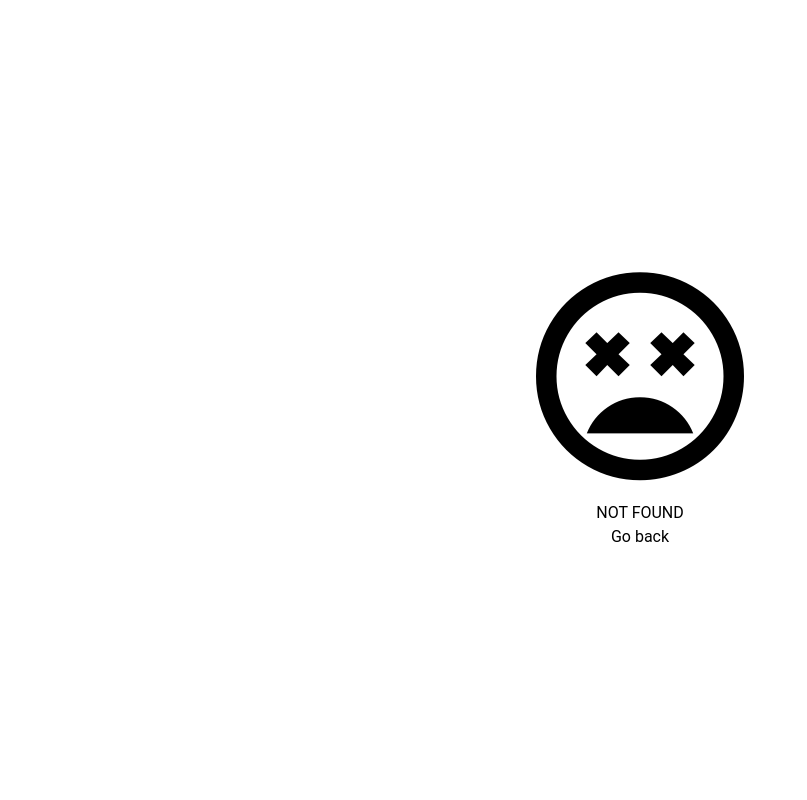
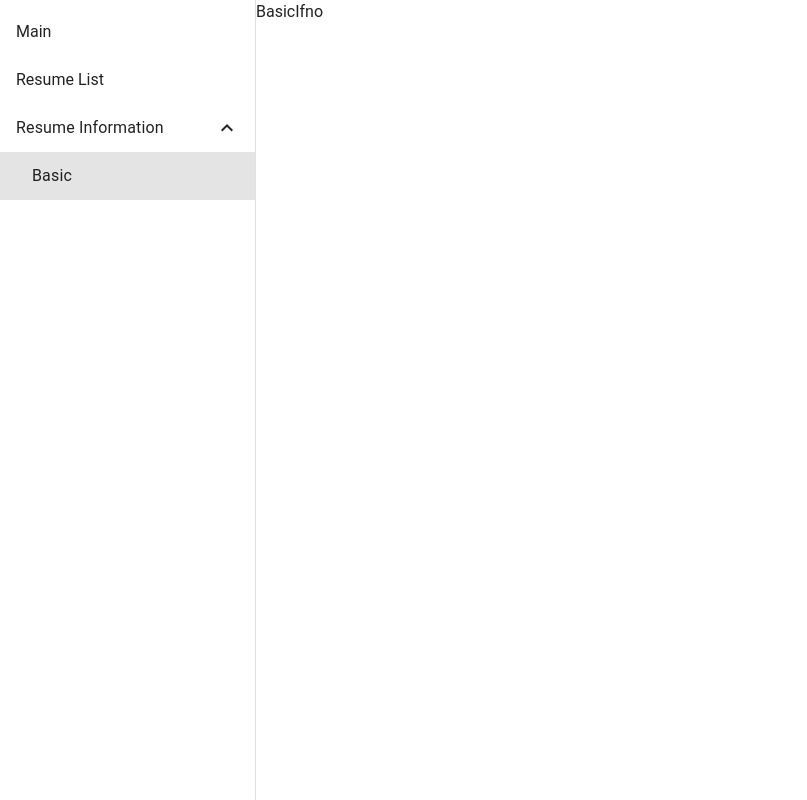
Before and after one commit to PiotrSiryk/Resume-generator-vue-express, a Vue app: page /basic in a window 1280 px wide. Before the commit this address had no page. Shown: the whole page, without its empty margins (0-807 px from the left). Built offline with nearby package versions, Linux system fonts and the light colour scheme.

Commit message:
added navigation drawer + some basic views

```diff
--- a/src/App.vue
+++ b/src/App.vue
@@ -1,11 +1,15 @@
 <template>
-  <main class="main-app">
-    <RouterView />
-  </main>
+  <v-app>
+    <NavigationDrawerComponent></NavigationDrawerComponent>
+    <v-main class="main-app">
+      <RouterView />
+    </v-main>
+  </v-app>
 </template>
 
 <script setup lang="ts">
 import { RouterView } from "vue-router";
+import NavigationDrawerComponent from "./components/NavigationDrawerComponent.vue";
 </script>
 
 <style scoped>
--- /dev/null
+++ b/src/components/NavigationDrawerComponent.vue
@@ -0,0 +1,35 @@
+<template>
+  <v-navigation-drawer>
+    <v-list dense rounded>
+      <template v-for="item in menuItems" :key="item.title">
+        <v-list-item
+          v-if="!item.children.length"
+          link
+          :to="{ name: item.to }"
+          >{{ item.title }}</v-list-item
+        >
+        <v-list-group v-else>
+          <template v-slot:activator="{ props }">
+            <v-list-item v-bind="props" :title="item.title"></v-list-item>
+          </template>
+
+          <v-list-item
+            v-for="(child, i) in item.children"
+            :key="i"
+            :title="child.title"
+            :prepend-icon="child.icon"
+            :value="child.title"
+            :to="{ name: child.to }"
+          ></v-list-item>
+        </v-list-group>
+      </template>
+    </v-list>
+  </v-navigation-drawer>
+</template>
+
+<script setup lang="ts">
+import { RouterView } from "vue-router";
+import menuItems from "@/data/menuItems";
+</script>
+
+<style lang="scss" scoped></style>
--- /dev/null
+++ b/src/data/menuItems.ts
@@ -0,0 +1,16 @@
+import type { MenuItem } from "@/models/menuItemModel";
+import { ResumeIfnoNames } from "@/router/resumeInfo.routes";
+import { ResumeNames } from "@/router/resumes.routes";
+
+const menuItems: MenuItem[] = [
+  { title: ResumeNames.Main, icon: "", to: ResumeNames.Main, children: [] },
+  { title: "Resume List", icon: "", to: ResumeNames.ResumeList, children: [] },
+  {
+    title: "Resume Information",
+    icon: "",
+    children: [
+      { title: "Basic", icon: "", to: ResumeIfnoNames.Basic, children: [] },
+    ],
+  },
+];
+export default menuItems;
--- /dev/null
+++ b/src/models/menuItemModel.ts
@@ -0,0 +1,6 @@
+export class MenuItem {
+  title = "NOT STATED";
+  icon = "NOT STATED";
+  to? = "/error";
+  children: MenuItem[] = [];
+}
--- /dev/null
+++ b/src/router/resumeInfo.routes.ts
@@ -0,0 +1,16 @@
+import BasicInfo from "@/views/BasicInfo.vue";
+import type { RouteRecordRaw } from "vue-router";
+
+export enum ResumeIfnoNames {
+  Basic = "Basic",
+}
+
+const resumesInfoRoutes: RouteRecordRaw[] = [
+  {
+    path: "/basic",
+    name: ResumeIfnoNames.Basic,
+    component: BasicInfo,
+  },
+];
+
+export default resumesInfoRoutes;
--- a/src/router/resumes.routes.ts
+++ b/src/router/resumes.routes.ts
@@ -2,7 +2,7 @@ import ResumeListVue from "@/views/ResumeList.vue";
 import MainView from "@/views/MainView.vue";
 import type { RouteRecordRaw } from "vue-router";
 
-enum ResumeNames {
+export enum ResumeNames {
   Main = "Main",
   ResumeList = "ResumeList",
 }
--- a/src/router/router.ts
+++ b/src/router/router.ts
@@ -1,8 +1,9 @@
 import { createRouter, createWebHistory } from "vue-router";
 import resumesRoutes from "./resumes.routes";
 import NotFound from "@/views/NotFound.vue";
+import resumesInfoRoutes from "./resumeInfo.routes";
 
-enum GlobalRoutes {
+export enum GlobalRoutes {
   NotFound = "NotFound",
 }
 
@@ -10,6 +11,7 @@ const router = createRouter({
   history: createWebHistory(import.meta.env.BASE_URL),
   routes: [
     ...resumesRoutes,
+    ...resumesInfoRoutes,
     {
       path: "/:catchAll(.*)",
       name: GlobalRoutes.NotFound,
--- /dev/null
+++ b/src/views/BasicInfo.vue
@@ -0,0 +1,7 @@
+<template>
+  <div>BasicIfno</div>
+</template>
+<script lang="ts" setup>
+import router from "@/router/router";
+</script>
+<style lang="scss"></style>
--- a/src/views/NotFound.vue
+++ b/src/views/NotFound.vue
@@ -8,10 +8,10 @@
   </div>
 </template>
 <script lang="ts" setup>
+import { ResumeNames } from "@/router/resumes.routes";
 import router from "@/router/router";
-
 function goToMain() {
-  // router.push({})
+  router.push({ name: ResumeNames.Main });
 }
 </script>
 <style lang="scss">
```
